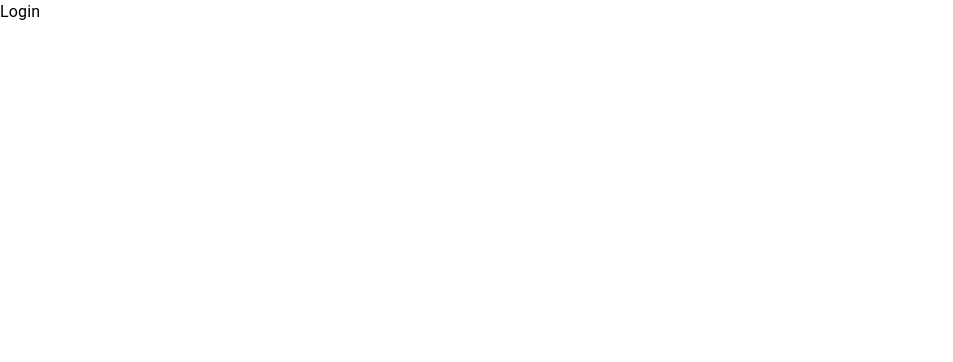
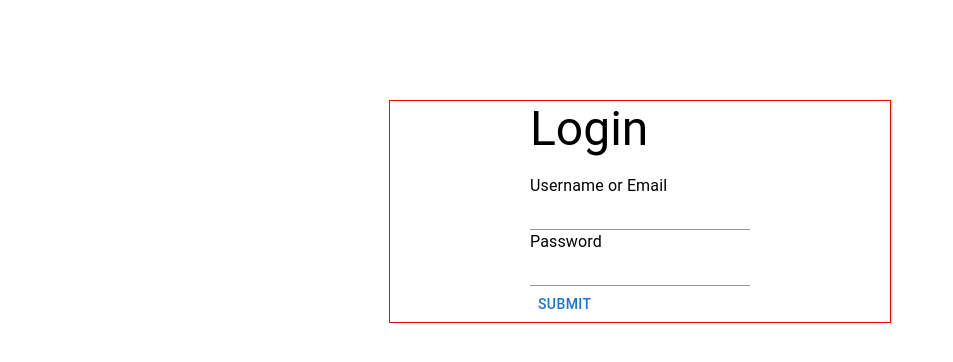
Before and after one commit to DonnuTs69/To-Do-List-Client, a React (Create React App) app: page /login in a window 1280 px wide. Shown: the top 362 px of the page, without its empty margins (0-953 px from the left). Built offline with nearby package versions, Linux system fonts and the light colour scheme.

Commit message:
create: login

```diff
--- a/package.json
+++ b/package.json
@@ -10,6 +10,7 @@
     "@testing-library/react": "^13.4.0",
     "@testing-library/user-event": "^13.5.0",
     "jsonwebtoken": "^9.0.0",
+    "jwt-decode": "^3.1.2",
     "react": "^18.2.0",
     "react-dom": "^18.2.0",
     "react-router-dom": "^6.10.0",
--- a/src/pages/Login.jsx
+++ b/src/pages/Login.jsx
@@ -1,10 +1,57 @@
-import { Box, Typography } from "@mui/material"
+import { Box, Button, Input, Typography } from "@mui/material"
+import { useState } from "react"
+import { axiosInstance } from "../api"
 
 const Login = () => {
+  const [usernameOrEmail, setUsernameOremail] = useState("")
+  const [password, setPassword] = useState("")
+
+  const loginUser = async (e) => {
+    e.preventDefault()
+    try {
+      const response = await axiosInstance.post("/auth/login", {
+        usernameOrEmail: usernameOrEmail,
+        password: password,
+      })
+
+      console.log(response)
+    } catch (err) {
+      console.log(err)
+    }
+  }
   return (
-    <Box>
-      <Typography>Login</Typography>
-    </Box>
+    <>
+      <Box
+        top="100px"
+        display="grid"
+        margin="auto"
+        justifyContent="center"
+        position="relative"
+        sx={{ width: "500px" }}
+        border="1px solid red"
+      >
+        <Typography variant="h3" gutterBottom>
+          Login
+        </Typography>
+        <form onSubmit={loginUser}>
+          <Box>
+            <Typography>Username or Email</Typography>
+            <Input
+              value={usernameOrEmail}
+              onChange={(e) => setUsernameOremail(e.target.value)}
+              type="text"
+            />
+            <Typography>Password</Typography>
+            <Input
+              type="password"
+              value={password}
+              onChange={(e) => setPassword(e.target.value)}
+            />
+          </Box>
+          <Button type="submit">Submit</Button>
+        </form>
+      </Box>
+    </>
   )
 }
 
```
Also changed, not shown: 1 other file (tests, documents, lock files or other folders).
